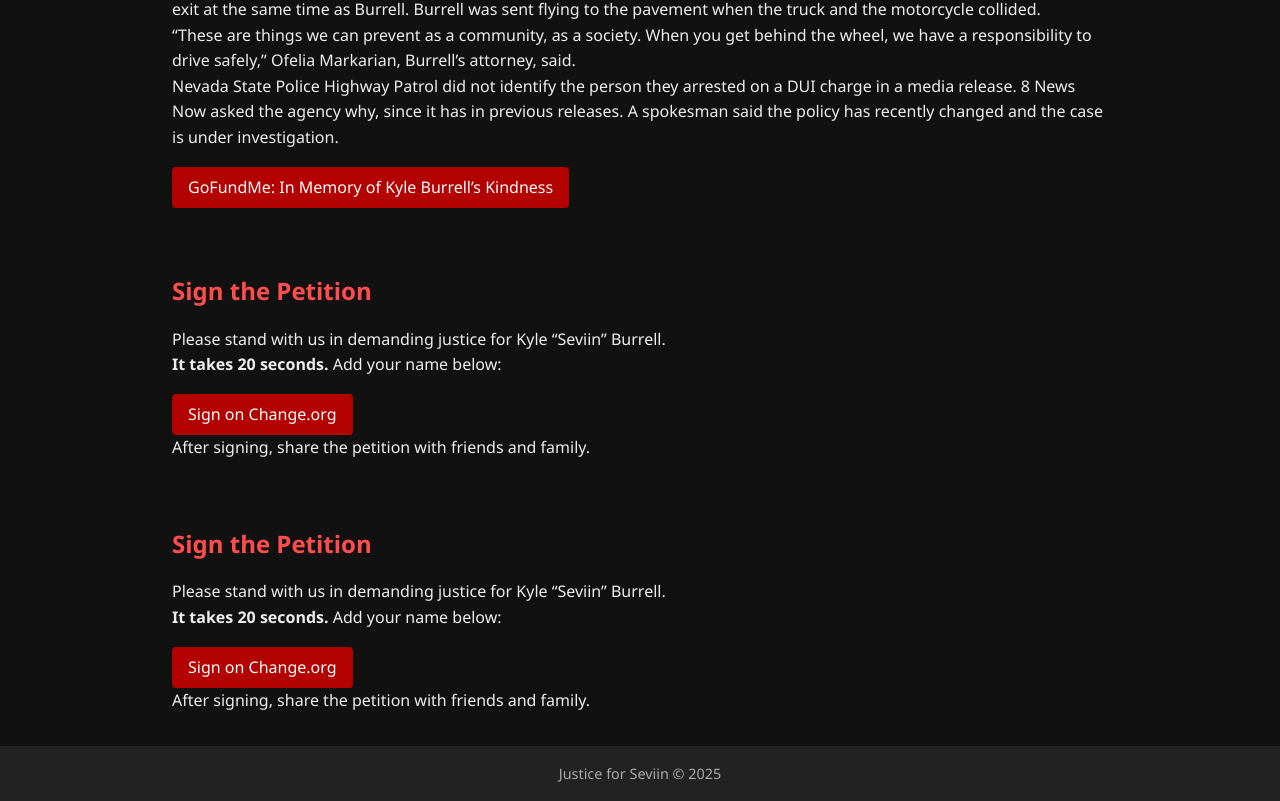
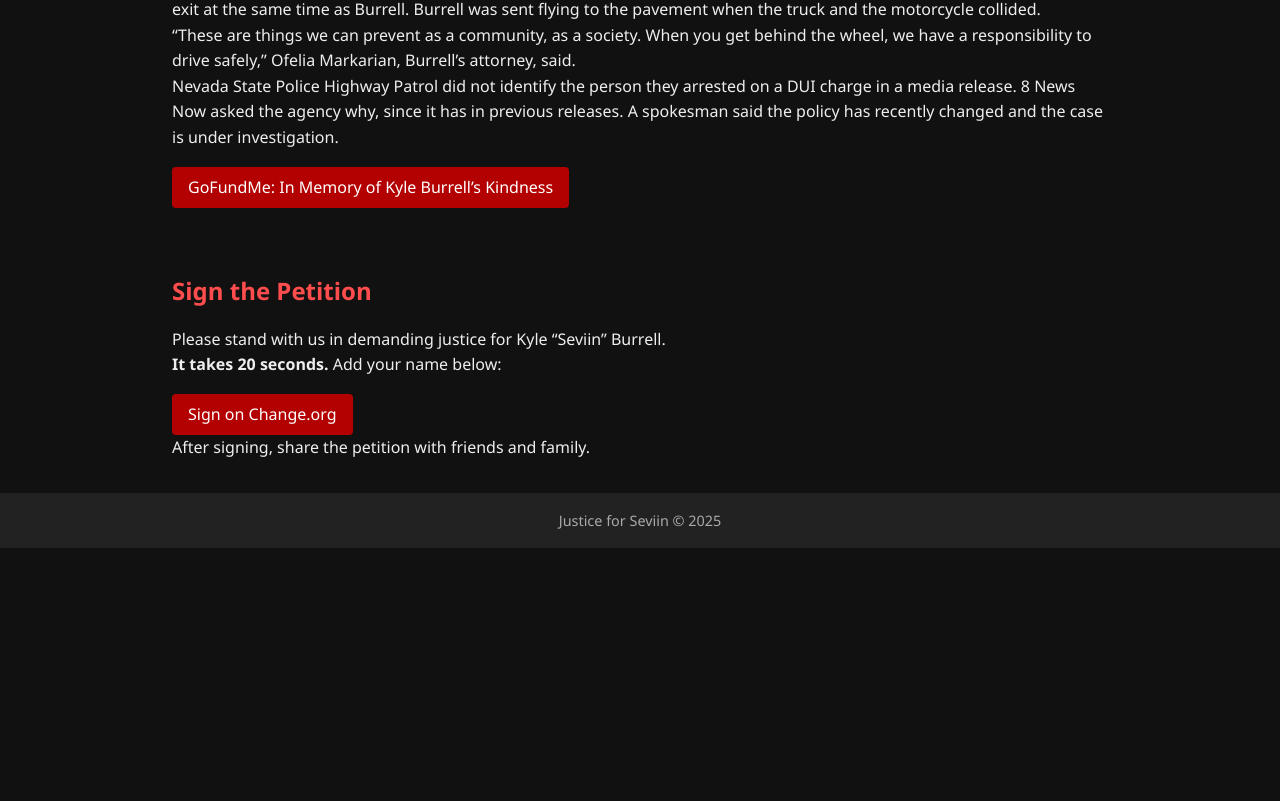
Before and after one commit to KylesJustice/-justice-for-seviin, a plain HTML site: page index.html in a window 1280 px wide. Shown: the part 2006-2807 px from the top of the page. After the commit the page ends 2554 px from the top, so only its background shows below. Drawn offline with Linux system fonts and the light colour scheme.

Commit message:
Update index.html

```diff
--- a/index.html
+++ b/index.html
@@ -70,13 +70,7 @@
   <p class="small">After signing, share the petition with friends and family.</p>
 </section>
 
-<section id="petition">
-  <h2>Sign the Petition</h2>
-  <p>Please stand with us in demanding justice for Kyle “Seviin” Burrell.</p>
-  <p><strong>It takes 20 seconds.</strong> Add your name below:</p>
-  <a class="btn" href="https://chng.it/7xG8PVkt7Z" target="_blank" rel="noopener">Sign on Change.org</a>
-  <p class="small">After signing, share the petition with friends and family.</p>
-</section>
+
 
 <footer>
   <p>Justice for Seviin © 2025</p>
```
